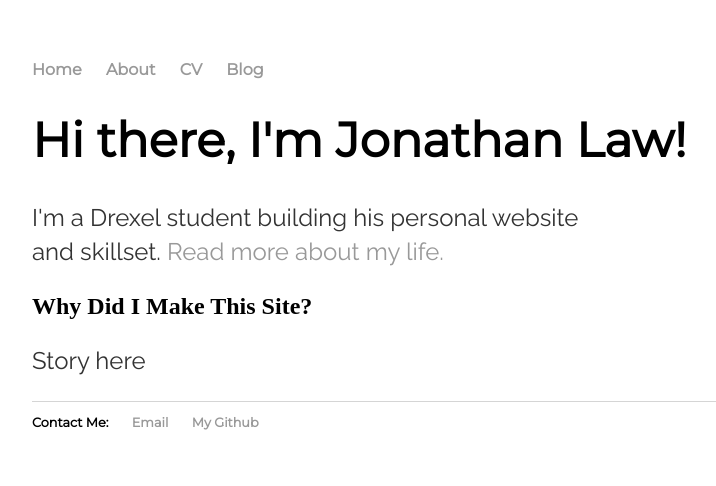
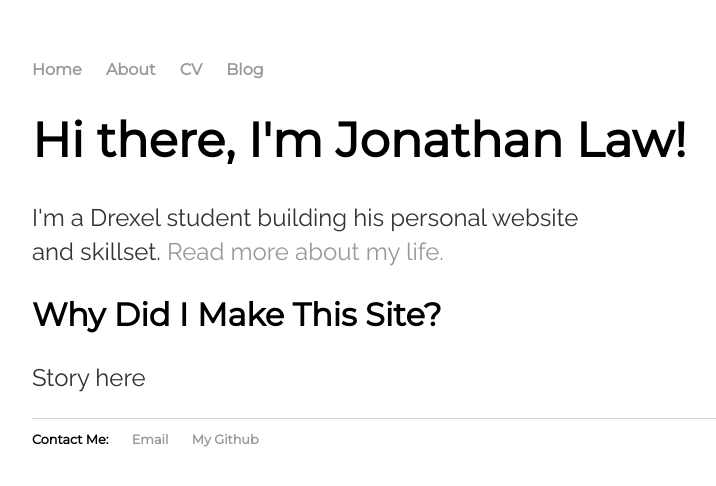
Before and after one commit to shindig7/my-site, a Jekyll site: the page built from index.html, in a window 1280 px wide. Shown: the top 486 px of the page, without its empty margins (160-876 px from the left). Built offline with Jekyll 4.4.1, drawn with Linux system fonts in a browser that asks for light colours.

Commit message:
Updated index.css

```diff
--- a/css/index.css
+++ b/css/index.css
@@ -23,6 +23,10 @@ h1 {
     font-size: 3em;
     font-family: 'Montserrat', 'Helvetica', 'Arial', 'Sans-Serif';
 }
+h2 {
+  	font-size: 2em;
+  	font-family: 'Montserrat', 'Helvetica', 'Arial', 'Sans-Serif';
+}
 p {
     font-size: 1.5em;
     line-height: 1.4em;
```
